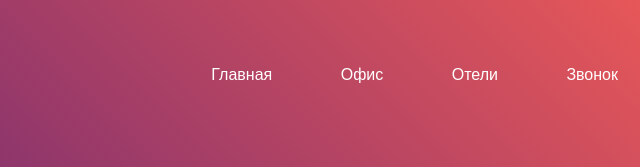
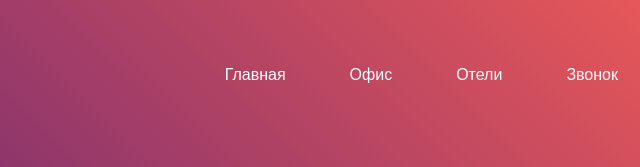
Before and after one commit to yakuznecov/studio8, a plain HTML site: page index.html in a window 1280 px wide. Shown: the top 167 px of the page, 640-1280 px from the left. Drawn offline with Linux system fonts and the light colour scheme.

Commit message:
fix header__menu

```diff
--- a/css/style.css
+++ b/css/style.css
@@ -18,7 +18,7 @@
     width: 100%;
 }
 
-.header__inner {
+.header__menu {
     height: 150px;
     display: flex;
     align-items: center;
@@ -26,36 +26,30 @@
     padding: 0 20px;
 }
 
-.logo {
+.header__logo-img {
     width: 120px;
     cursor: pointer;
 }
 
-.menu-icon {
-    width: 30px;
-    cursor: pointer;
+.menu__list {
+    display: flex;
+}
+
+.menu__list li {
+    list-style: none;
     margin-left: 60px;
 }
 
-.header__menu {
-    display: inline-block;
-}
-
-.header__menu-item {
-    list-style: none;
-    display: inline-block;
-    margin-left: 60px;
-}
-
-.header__menu-item a {
+.menu__link {
     text-decoration: none;
     color: #fff;
     font-size: 16px;
+    display: inline-block;
     padding: 5px 2px;
     transition: all 0.3s ease 0s;
 }
 
-.header__menu-item a:hover {
+.menu__link:hover {
     color: #e7c82f;
 }
 
--- a/index.html
+++ b/index.html
@@ -11,17 +11,18 @@
    <div class="wrapper">
       <header class="header">
           <div class="container">
-              <div class="header__inner">
-                <a href="#" class="header__logo">
-                    <img class="logo" src="img/logo.png" alt="logo">
-                </a>
-
-                <nav class="header__menu">
-                    <ul>
-                        <li class="header__menu-item"><a href="">Главная</a></li>
-                        <li class="header__menu-item"><a href="">Офис</a></li>
-                        <li class="header__menu-item"><a href="">Отели</a></li>
-                        <li class="header__menu-item"><a href="">Звонок</a></li>
+              <div class="header__menu menu">
+                <div class="header__logo">
+                    <a href="#">
+                        <img class="header__logo-img" src="img/logo.png" alt="logo">
+                    </a>
+                </div>
+                <nav class="menu__body">
+                    <ul class="menu__list">
+                        <li><a class="menu__link" href="#">Главная</a></li>
+                        <li><a class="menu__link" href="#">Офис</a></li>
+                        <li><a class="menu__link" href="#">Отели</a></li>
+                        <li><a class="menu__link" href="#">Звонок</a></li>
                     </ul>
                 </nav>
               </div>
```
